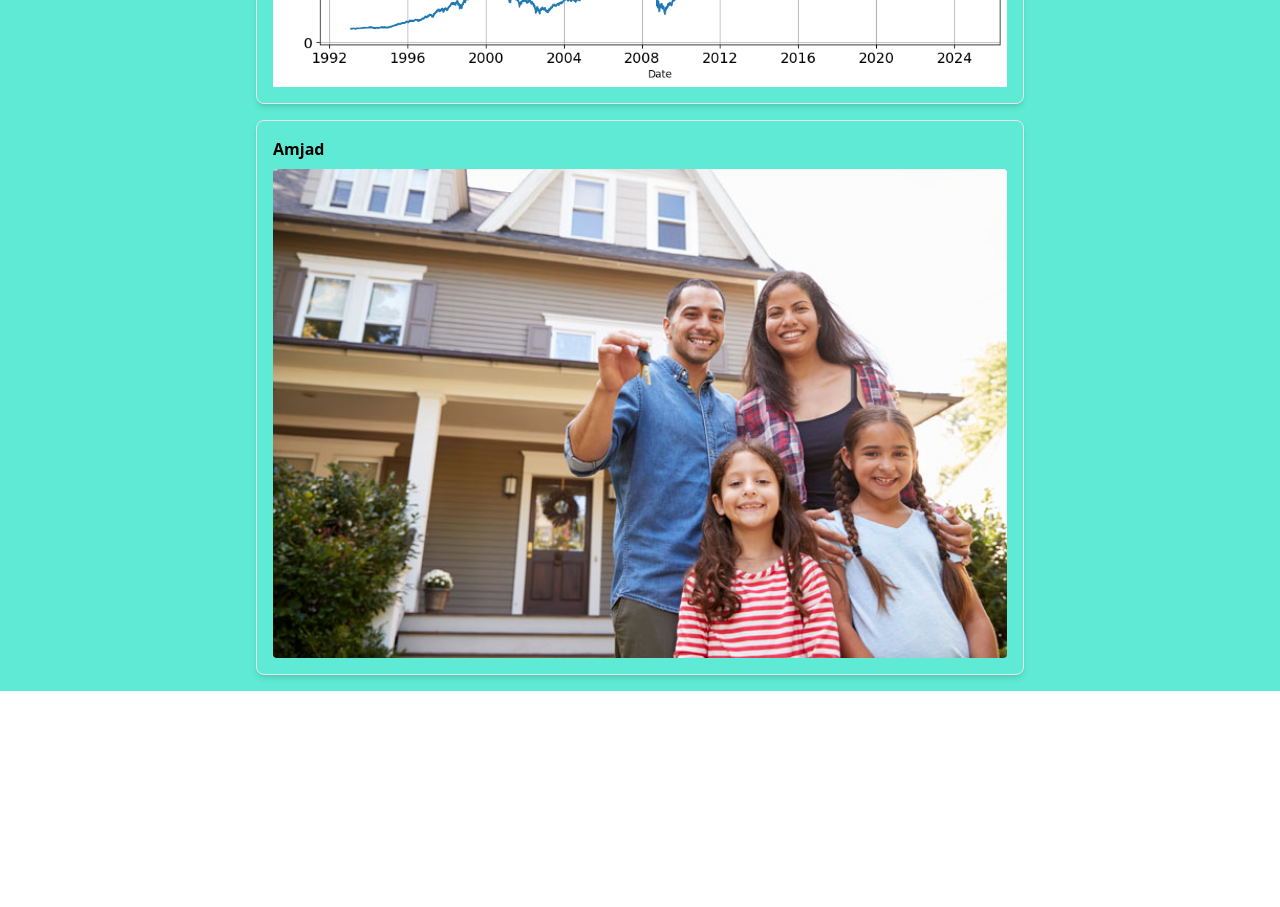
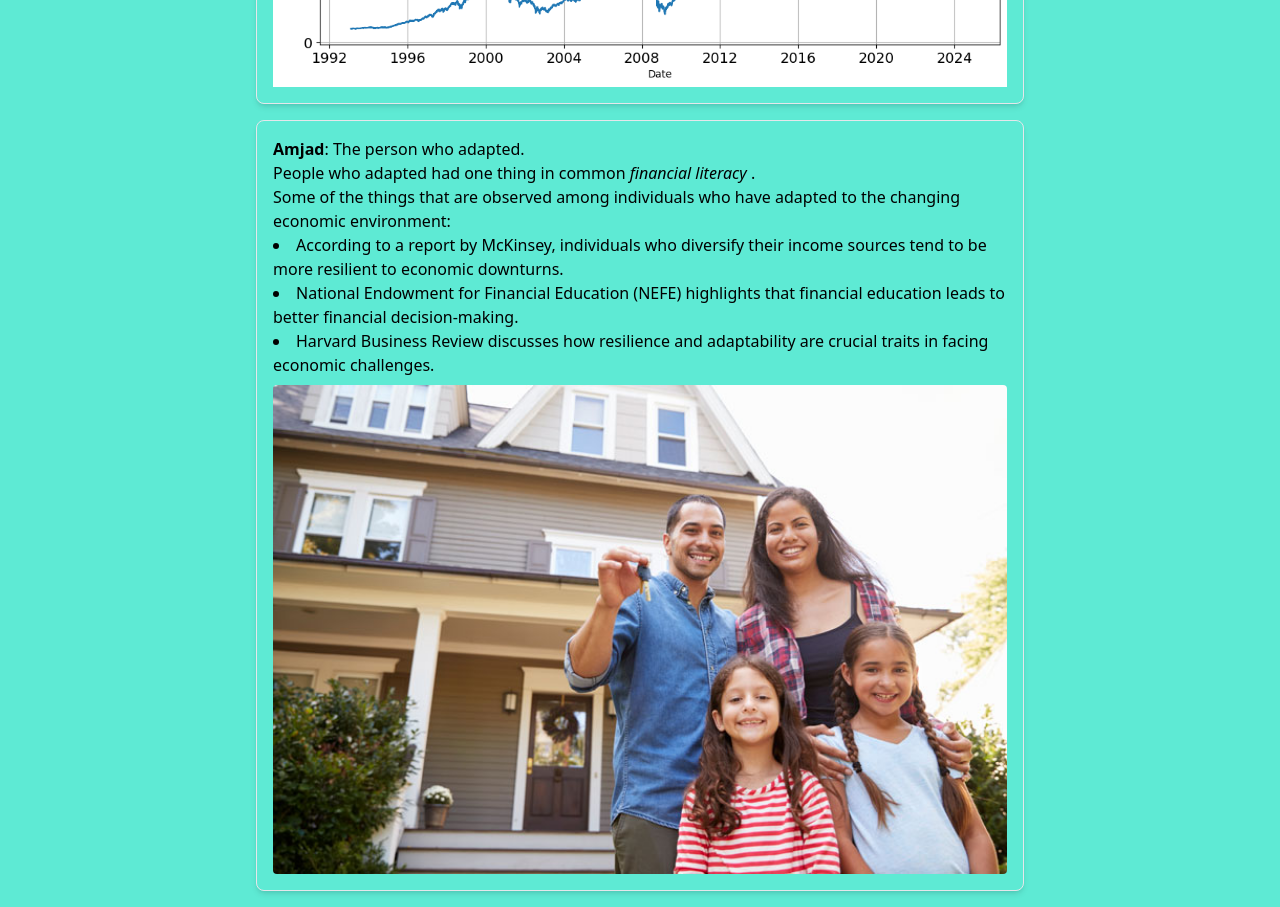
Before and after one commit to mehassanhmood/StoryBoarding, a React (Vite) app: page / in a window 1280 px wide. Shown: the part 4540-5447 px from the top of the page. Before the commit the page ends 5231 px from the top, so only its background shows below. Built offline with nearby package versions, Linux system fonts and the light colour scheme.

Commit message:
Amjads story

```diff
--- a/src/components/AdaptedPersona.jsx
+++ b/src/components/AdaptedPersona.jsx
@@ -5,7 +5,15 @@ const AdaptedPersona = ({ name }) => {
     return (
       <div className="p-4 border rounded-lg shadow-md">
         <h2 className="text-xl font-bold">{name}</h2>
-        <p><b>Amjad</b></p>
+        <p><b>Amjad</b>: The person who adapted. <br />
+        People who adapted had one thing in common <em>financial literacy</em> . <br/>
+        Some of the things that are observed among individuals who have adapted to the changing economic environment:
+        <ul className='list-disc list-inside mb-2'>
+            <li>According to a report by McKinsey, individuals who diversify their income sources tend to be more resilient to economic downturns.</li>
+            <li>National Endowment for Financial Education (NEFE) highlights that financial education leads to better financial decision-making.</li>
+            <li>Harvard Business Review discusses how resilience and adaptability are crucial traits in facing economic challenges.</li>
+        </ul>
+        </p>
         <img
           src={APersona}
           alt={`${name} Image`}
```
